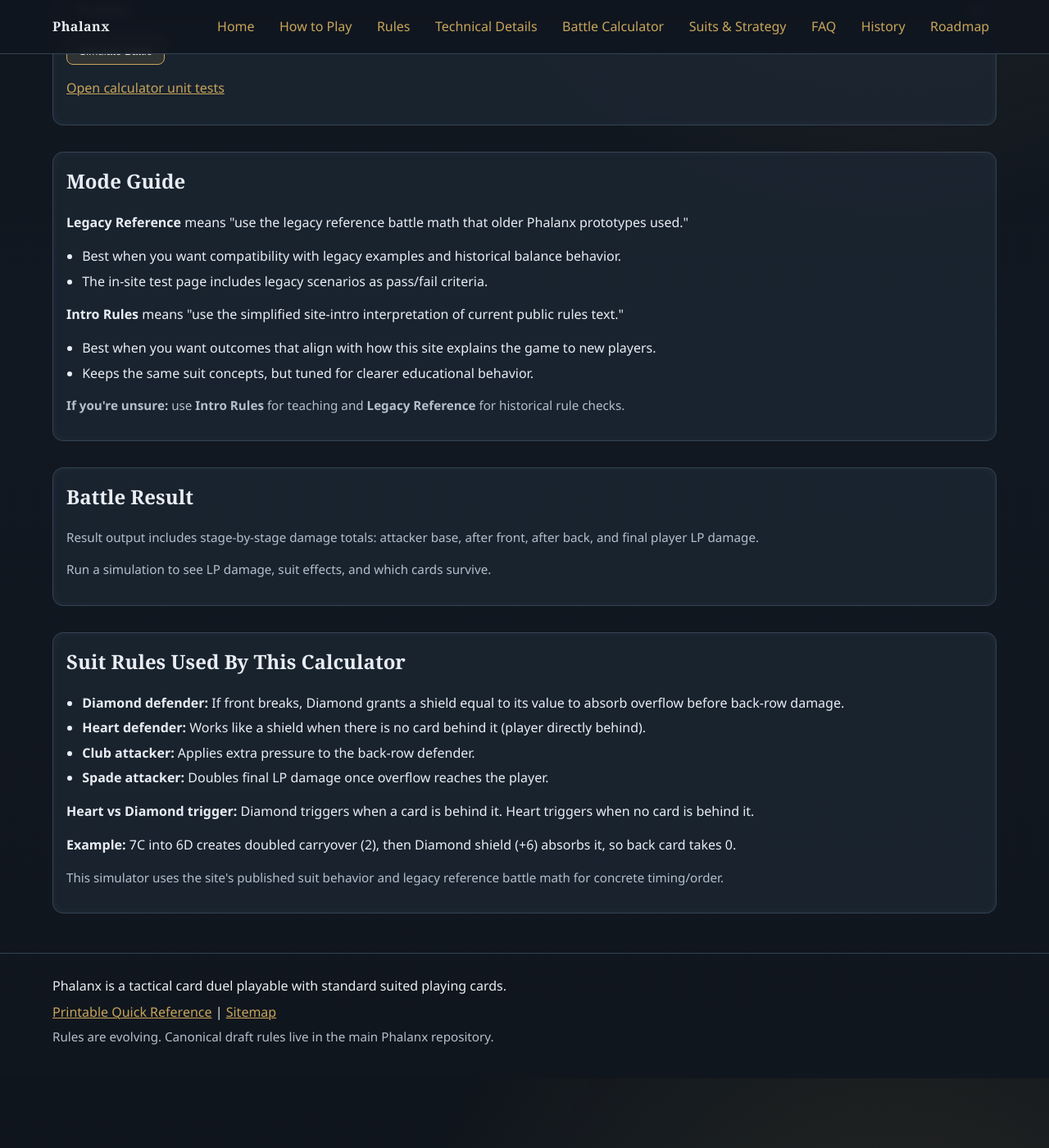
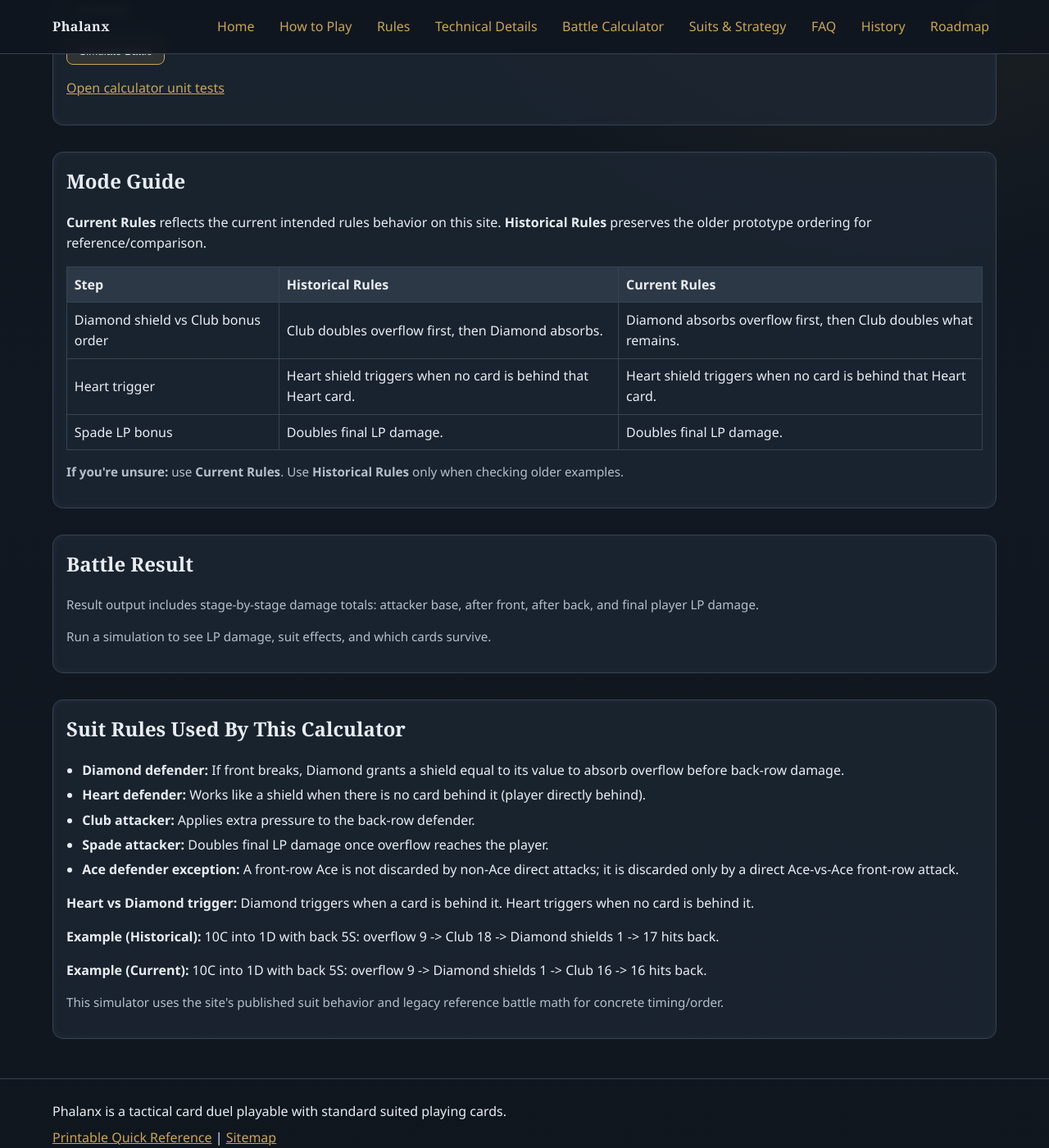
Before and after one commit to just3ws/phalanx, a Jekyll site: the page built from battle-calculator.md, in a window 1280 px wide and 1400 px high, scrolled down 614 px. Shown: the whole window at 82% size. Built offline with Jekyll 4.4.1, drawn with Linux system fonts in a browser that asks for light colours.

Commit message:
Refine battle modes and add ace-protection rule with expanded tests

```diff
--- a/assets/js/battle-calculator.js
+++ b/assets/js/battle-calculator.js
@@ -40,9 +40,10 @@
     };
   }
 
-  function cardOutcome(card, health) {
+  function cardOutcome(card, health, survives, aceProtected) {
     if (!card) return "Empty slot";
-    if (health > 0) return "Survives (" + health + " HP)";
+    if (aceProtected) return "Survives (Ace rule)";
+    if (survives) return "Survives (" + health + " HP)";
     return "Discarded";
   }
 
@@ -69,8 +70,8 @@
   }
 
   function modeLabel(mode) {
-    if (mode === "intro_rules") return "Intro Rules";
-    return "Legacy Reference";
+    if (mode === "intro_rules") return "Current Rules";
+    return "Historical Rules";
   }
 
   function renderProgression(result) {
@@ -102,8 +103,8 @@
       '<p><strong>Mode:</strong> ' + modeLabel(mode) + "</p>" +
       '<p><strong>LP Damage:</strong> ' + result.lpDamage + "</p>" +
       '<div class="result-grid">' +
-      '<div class="result-block"><h3>Front Slot</h3><p><strong>Card:</strong> ' + (front ? front.verbose : "Empty") + '</p><p><strong>Outcome:</strong> ' + cardOutcome(front, result.frontHealth) + "</p></div>" +
-      '<div class="result-block"><h3>Back Slot</h3><p><strong>Card:</strong> ' + (back ? back.verbose : "Empty") + '</p><p><strong>Outcome:</strong> ' + cardOutcome(back, result.backHealth) + "</p></div>" +
+      '<div class="result-block"><h3>Front Slot</h3><p><strong>Card:</strong> ' + (front ? front.verbose : "Empty") + '</p><p><strong>Outcome:</strong> ' + cardOutcome(front, result.frontHealth, result.survivors.front, result.specials && result.specials.frontAceProtected) + "</p></div>" +
+      '<div class="result-block"><h3>Back Slot</h3><p><strong>Card:</strong> ' + (back ? back.verbose : "Empty") + '</p><p><strong>Outcome:</strong> ' + cardOutcome(back, result.backHealth, result.survivors.back, false) + "</p></div>" +
       '<div class="result-block"><h3>Attacker</h3><p><strong>Card:</strong> ' + attacker.verbose + '</p><p><strong>Outcome:</strong> Survives (no retaliation in this model)</p></div>' +
       "</div>" +
       "<p><strong>Survivors:</strong> " + (survivors.length ? survivors.join(", ") : "None") + "</p>" +
@@ -131,7 +132,7 @@
     attackerSelect.value = "S-9";
     frontSelect.value = "D-3";
     backSelect.value = "H-2";
-    modeSelect.value = "legacy_reference";
+    modeSelect.value = "intro_rules";
 
     button.addEventListener("click", function () {
       const attacker = parseCard(attackerSelect.value);
--- a/assets/js/battle-resolver.js
+++ b/assets/js/battle-resolver.js
@@ -54,7 +54,7 @@
       const before = overflow;
       overflow += overflow;
       log.push("Club attacker bonus triggers: overflow to back doubled.");
-      addStep(progression, "Club Overflow Bonus", before, overflow, "Overflow doubled before back");
+      addStep(progression, "Club Overflow Bonus", before, overflow, "Overflow doubled before defender shield in Legacy mode");
     }
 
     if (front && front.suit === "D" && overflow > 0) {
@@ -126,18 +126,18 @@
       addStep(progression, "No Front Defender", overflow, overflow, "Unblocked overflow");
     }
 
-    if (attacker.suit === "C" && overflow > 0 && back) {
-      const before = overflow;
-      overflow += overflow;
-      log.push("Club attacker bonus triggers: overflow to back doubled.");
-      addStep(progression, "Club Overflow Bonus", before, overflow, "Overflow doubled before back");
-    }
-
     if (front && front.suit === "D" && overflow > 0) {
       const before = overflow;
       overflow = clampToZero(overflow - front.value);
       log.push("Diamond front bonus triggers: shield absorbs " + (before - overflow) + " overflow.");
       addStep(progression, "Diamond Shield", before, overflow, "Diamond absorbs overflow");
+    }
+
+    if (attacker.suit === "C" && overflow > 0 && back) {
+      const before = overflow;
+      overflow += overflow;
+      log.push("Club attacker bonus triggers: overflow to back doubled.");
+      addStep(progression, "Club Overflow Bonus", before, overflow, "Overflow doubled after defender shield in Intro mode");
     }
 
     let backHealth = null;
@@ -200,10 +200,20 @@
       ? resolveIntro(attacker, front, back)
       : resolveLegacy(attacker, front, back);
 
+    const frontAceProtected = Boolean(
+      front &&
+      front.value === 1 &&
+      core.frontHealth <= 0 &&
+      attacker.value !== 1
+    );
+
     return Object.assign(core, {
+      specials: {
+        frontAceProtected: frontAceProtected,
+      },
       survivors: {
         attacker: true,
-        front: front ? core.frontHealth > 0 : null,
+        front: front ? (frontAceProtected ? true : core.frontHealth > 0) : null,
         back: back ? core.backHealth > 0 : null,
       },
     });
--- a/battle-calculator.md
+++ b/battle-calculator.md
@@ -14,8 +14,8 @@ battle_calculator: true
     <label class="field">
       <span>Rules Mode</span>
       <select id="battle-mode" aria-label="Rules mode">
-        <option value="legacy_reference">Legacy Reference</option>
-        <option value="intro_rules">Intro Rules</option>
+        <option value="intro_rules">Current Rules</option>
+        <option value="legacy_reference">Historical Rules</option>
       </select>
     </label>
 
@@ -42,17 +42,20 @@ battle_calculator: true
 
 <section class="card">
   <h2>Mode Guide</h2>
-  <p><strong>Legacy Reference</strong> means "use the legacy reference battle math that older Phalanx prototypes used."</p>
-  <ul class="quick-list">
-    <li>Best when you want compatibility with legacy examples and historical balance behavior.</li>
-    <li>The in-site test page includes legacy scenarios as pass/fail criteria.</li>
-  </ul>
-  <p><strong>Intro Rules</strong> means "use the simplified site-intro interpretation of current public rules text."</p>
-  <ul class="quick-list">
-    <li>Best when you want outcomes that align with how this site explains the game to new players.</li>
-    <li>Keeps the same suit concepts, but tuned for clearer educational behavior.</li>
-  </ul>
-  <p class="small-note"><strong>If you're unsure:</strong> use <strong>Intro Rules</strong> for teaching and <strong>Legacy Reference</strong> for historical rule checks.</p>
+  <p><strong>Current Rules</strong> reflects the current intended rules behavior on this site. <strong>Historical Rules</strong> preserves the older prototype ordering for reference/comparison.</p>
+  <div class="table-wrap">
+    <table>
+      <thead>
+        <tr><th>Step</th><th>Historical Rules</th><th>Current Rules</th></tr>
+      </thead>
+      <tbody>
+        <tr><td>Diamond shield vs Club bonus order</td><td>Club doubles overflow first, then Diamond absorbs.</td><td>Diamond absorbs overflow first, then Club doubles what remains.</td></tr>
+        <tr><td>Heart trigger</td><td>Heart shield triggers when no card is behind that Heart card.</td><td>Heart shield triggers when no card is behind that Heart card.</td></tr>
+        <tr><td>Spade LP bonus</td><td>Doubles final LP damage.</td><td>Doubles final LP damage.</td></tr>
+      </tbody>
+    </table>
+  </div>
+  <p class="small-note"><strong>If you're unsure:</strong> use <strong>Current Rules</strong>. Use <strong>Historical Rules</strong> only when checking older examples.</p>
 </section>
 
 <section class="card" aria-live="polite">
@@ -70,8 +73,10 @@ battle_calculator: true
     <li><strong>Heart defender:</strong> Works like a shield when there is no card behind it (player directly behind).</li>
     <li><strong>Club attacker:</strong> Applies extra pressure to the back-row defender.</li>
     <li><strong>Spade attacker:</strong> Doubles final LP damage once overflow reaches the player.</li>
+    <li><strong>Ace defender exception:</strong> A front-row Ace is not discarded by non-Ace direct attacks; it is discarded only by a direct Ace-vs-Ace front-row attack.</li>
   </ul>
   <p><strong>Heart vs Diamond trigger:</strong> Diamond triggers when a card is behind it. Heart triggers when no card is behind it.</p>
-  <p><strong>Example:</strong> 7C into 6D creates doubled carryover (2), then Diamond shield (+6) absorbs it, so back card takes 0.</p>
+  <p><strong>Example (Historical):</strong> 10C into 1D with back 5S: overflow 9 -> Club 18 -> Diamond shields 1 -> 17 hits back.</p>
+  <p><strong>Example (Current):</strong> 10C into 1D with back 5S: overflow 9 -> Diamond shields 1 -> Club 16 -> 16 hits back.</p>
   <p class="small-note">This simulator uses the site's published suit behavior and legacy reference battle math for concrete timing/order.</p>
 </section>
```
Also changed, not shown: assets/js/battle-calculator.qunit.js (+44 -0 lines), battle-calculator-tests.md (+1 -0 lines), technical-details.md (+9 -0 lines).
